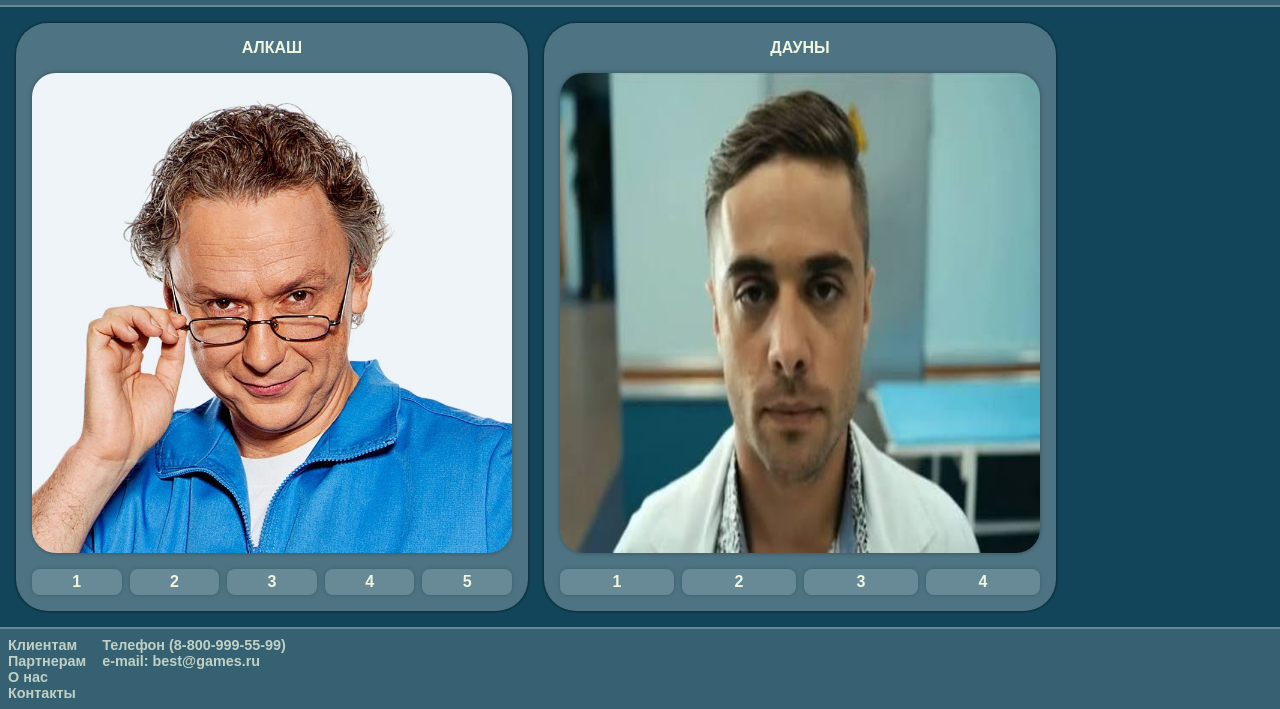
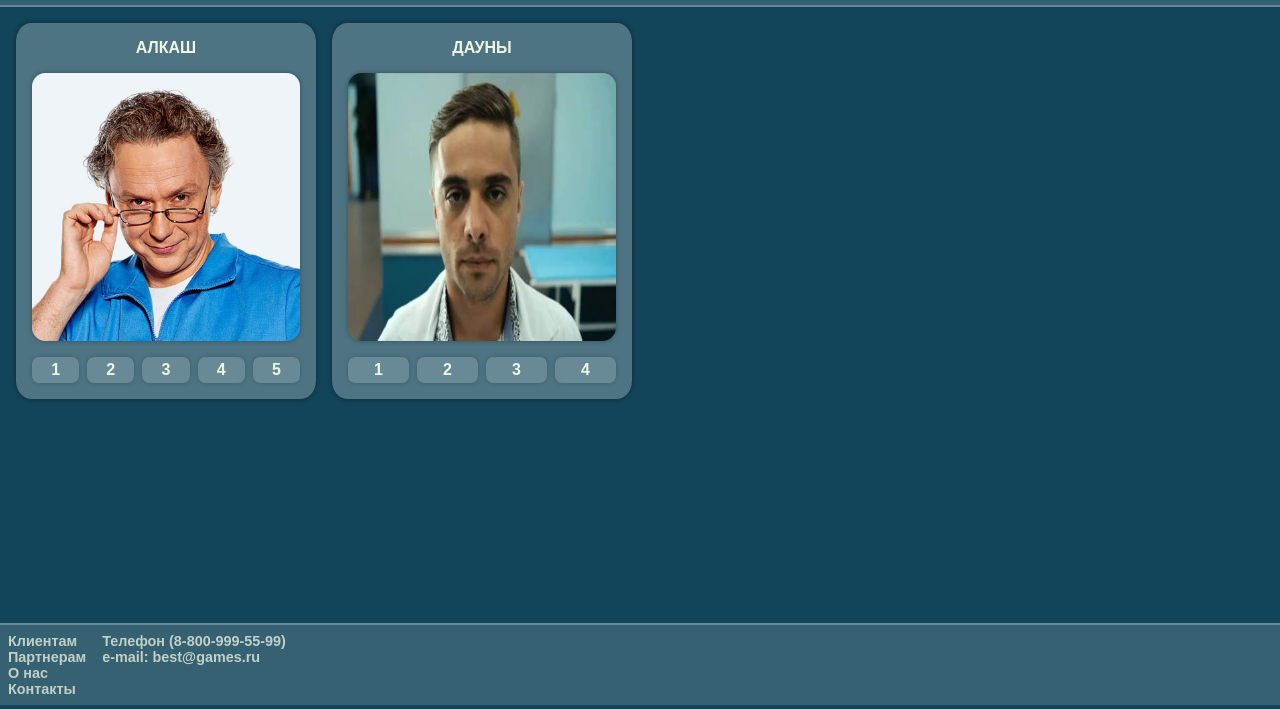
Before and after one commit to shuurpq2/interns, a plain HTML site: page src/dumbfucks.html in a window 1280 px wide. Shown: the part 95-804 px from the top of the page. Drawn offline with Linux system fonts and the light colour scheme.

Commit message:
change sliders behavior

```diff
--- a/src/assets/styles/dumbfucks.css
+++ b/src/assets/styles/dumbfucks.css
@@ -1,4 +1,5 @@
 .sliders {
-    display: flex;
+    display: grid;
+    grid-template-columns: 1fr 1fr 1fr 1fr ;
     gap: 1rem;
 }
--- a/src/assets/styles/global.css
+++ b/src/assets/styles/global.css
@@ -12,6 +12,7 @@
 }
 
 html {
+  scrollbar-gutter: stable;
   background-color: var(--dark-bg-color);
 }
 
@@ -97,8 +98,8 @@ main {
   flex-direction: column;
   gap:1rem;
   background-color: rgba(255, 255, 255, .25);
-  border-radius: 2rem;
-  box-shadow: 0 0 .1rem .1rem rgba(0, 0, 0, .25);
+  border-radius: 5%;
+  box-shadow: 0 0 .25rem .075rem rgba(0, 0, 0, .25);
 }
 
 .slider__title {
@@ -108,16 +109,16 @@ main {
 }
 
 .slider__track {
-  width: 30rem;
   display: flex;
   overflow: hidden;
-  border-radius: 1.5rem;
+  border-radius: 5%;
   box-shadow: 0 0 .25rem .05rem rgba(0, 0, 0, .25);
   scroll-behavior: smooth;
 }
 
 .slider__slide {
-  height: 30rem;
+  flex-shrink: 0;
+  width: 100%;
   aspect-ratio: 1 / 1;
 }
 
@@ -133,7 +134,7 @@ main {
   padding: .25rem;
   text-align: center;
   background-color: rgba(255, 255, 255, .15);
-  border-radius: .5rem;
+  border-radius: .45rem;
   transition: all .15s;
   box-shadow: 0 0 .25rem .05rem rgba(0, 0, 0, .15);
 
```
